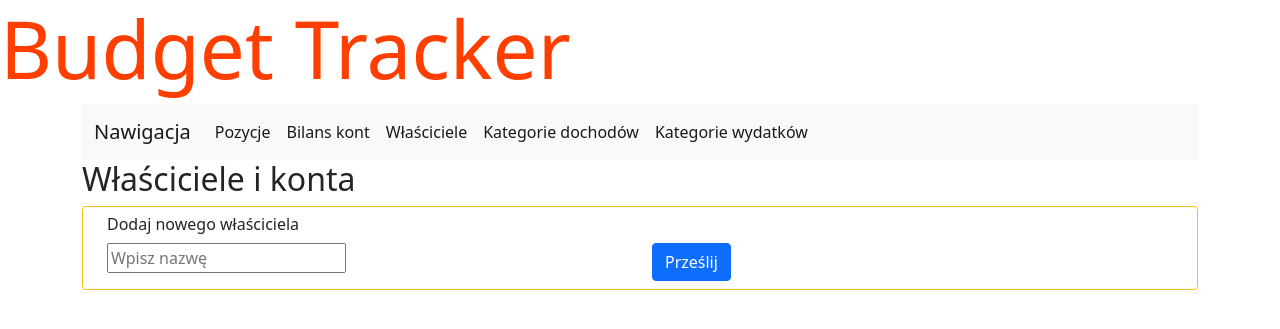
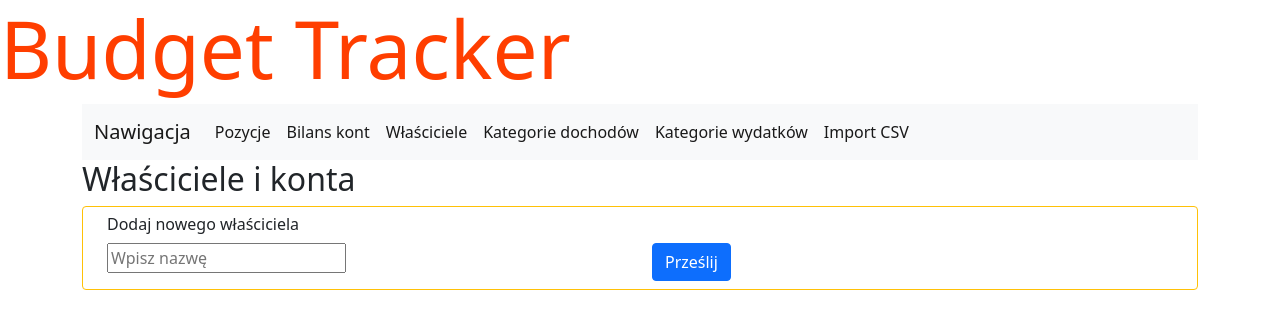
Before and after one commit to mwisniewski1991/budget_tracker, a Flask app: page /owners/ in a window 1280 px wide. Shown: the top 329 px of the page. Run offline with Flask 3, Linux system fonts and the light colour scheme; parts of the project's set-up code (start-up, migrations or seed data) failed here and were passed over; some libraries are stand-ins or nearby versions.

Commit message:
Add new blueprint bulk-import

```diff
--- a/website/app/__init__.py
+++ b/website/app/__init__.py
@@ -11,6 +11,7 @@ db = SQLAlchemy()
 # Move models import to global level
 from .models import (Owners, Accounts, Type, Category,
                     Subategory, INCEXP_header, INCEXP_position)
+
 
 def create_app():
 
@@ -38,13 +39,14 @@ def create_app():
     from .blueprints.owners.owners import owners
     from .blueprints.incexp.incexp import incexp
     from .blueprints.types.types import types
+    from .blueprints.bulk_import.bulk_import import bulk_import
 
     app.register_blueprint(views, url_prefix='/')
     app.register_blueprint(accounts_results, url_prefix='/accounts-results')
     app.register_blueprint(owners, url_prefix='/owners')
     app.register_blueprint(incexp, url_prefix='/incexp')
     app.register_blueprint(types, url_prefix='/type')
-
+    app.register_blueprint(bulk_import, url_prefix='/bulk-import')
 
     return app
 
--- a/website/app/templates/base.html
+++ b/website/app/templates/base.html
@@ -49,6 +49,9 @@
                   <li class="nav-item">
                     <a class="nav-link active" aria-current="page" href="/type/1/category">Kategorie wydatków</a>
                   </li>
+                  <li class="nav-item">
+                    <a class="nav-link active" aria-current="page" href="/bulk-import">Import CSV</a>
+                  </li>
                 </ul>
               </div>
             </div>
```
